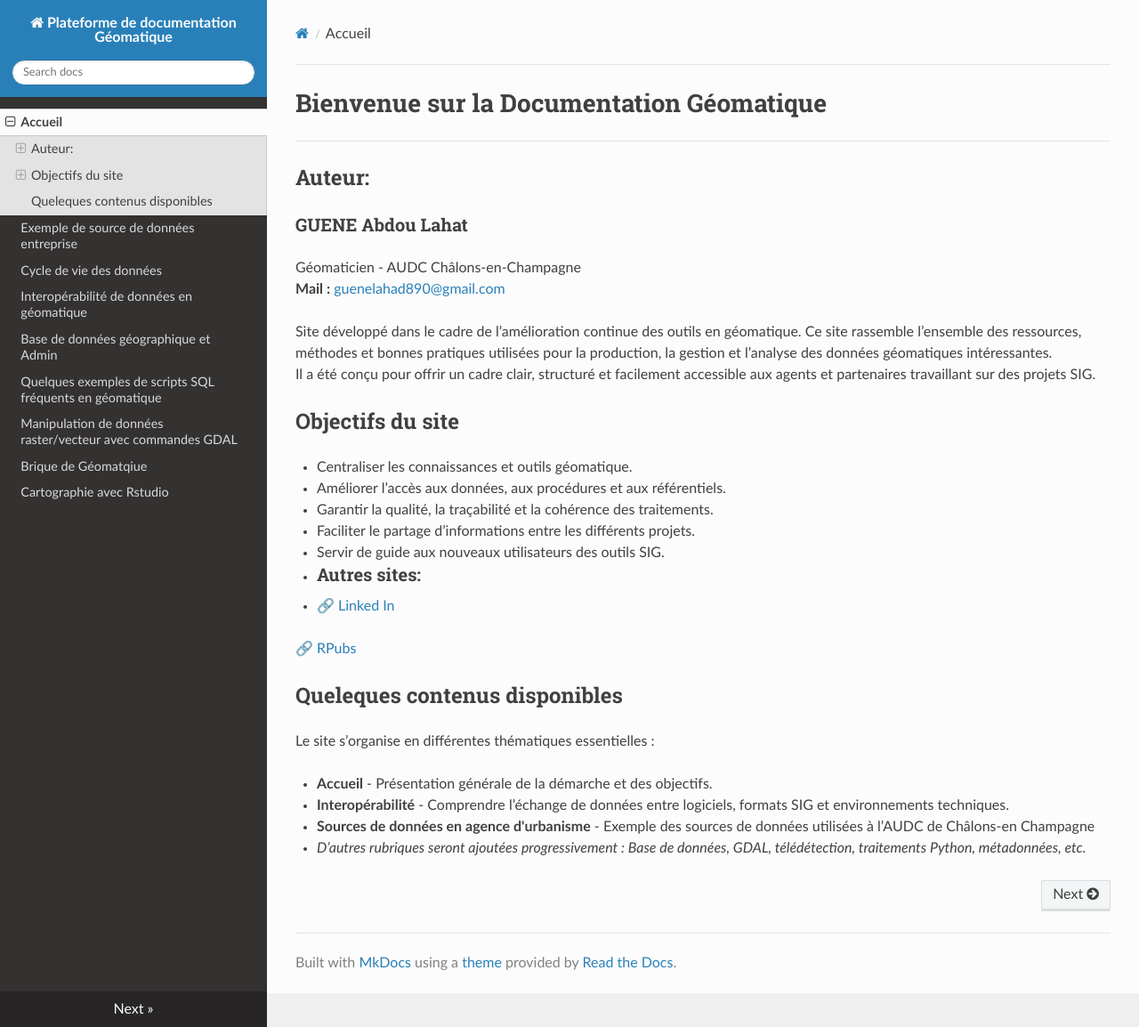
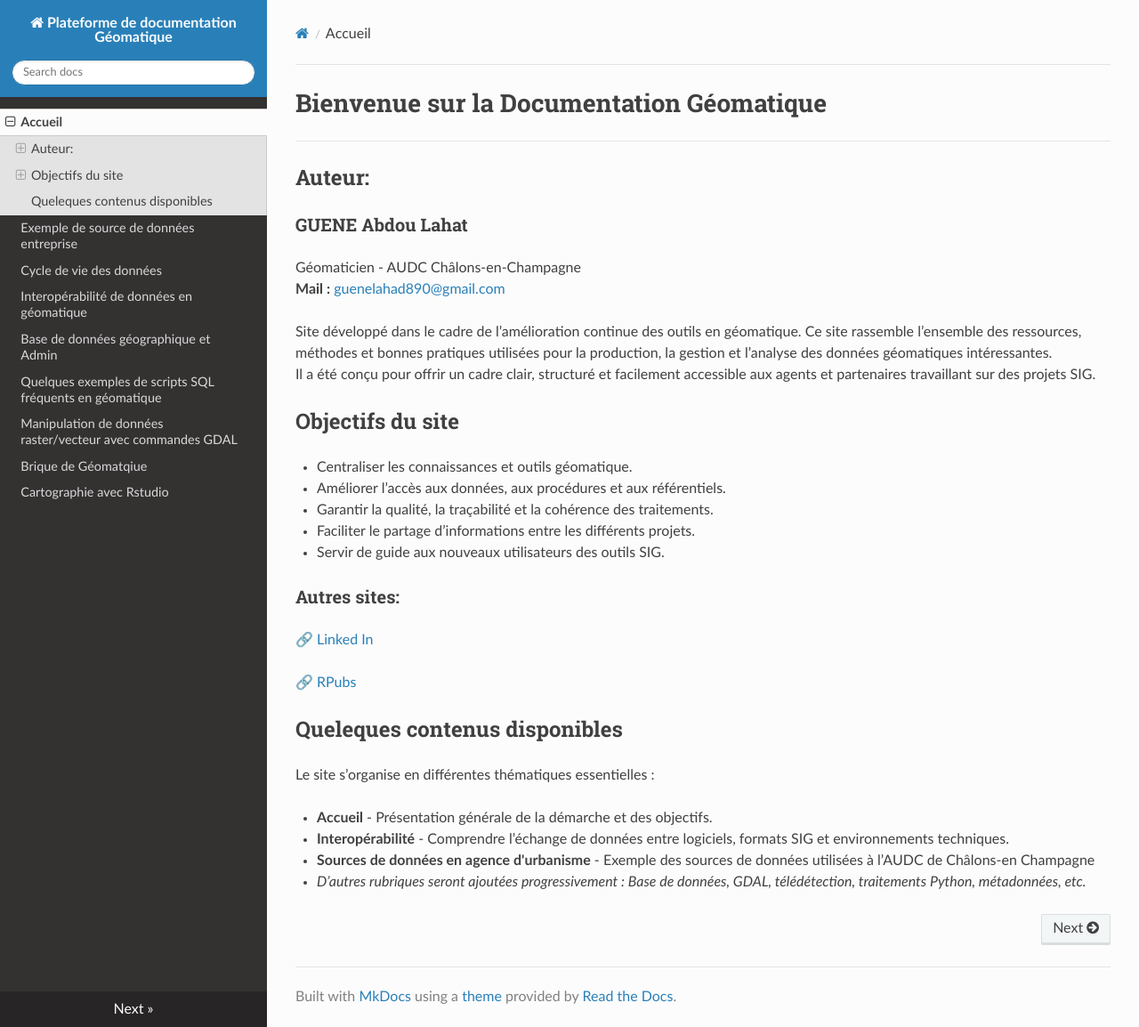
Before and after one commit to abdou123-guene/Site_de_documentation_geomatique, an MkDocs documentation site: the page built from docs/index.md, in a window 1280 px wide and 1154 px high. Shown: the whole window at 89% size. Built offline with MkDocs 1.6.1, drawn with Linux system fonts in a browser that asks for light colours; nearby versions of some CDN libraries.

```diff
--- a/docs/index.md
+++ b/docs/index.md
@@ -14,8 +14,8 @@ Il a été conçu pour offrir un cadre clair, structuré et facilement accessibl
 - Garantir la qualité, la traçabilité et la cohérence des traitements.
 - Faciliter le partage d’informations entre les différents projets.
 - Servir de guide aux nouveaux utilisateurs des outils SIG.
-- ### Autres sites:
--
+### Autres sites:
+
 [🔗 Linked In](https://www.linkedin.com/in/abdouguene/ )
 
 [🔗 RPubs](https://rpubs.com/abdou96 )
```
